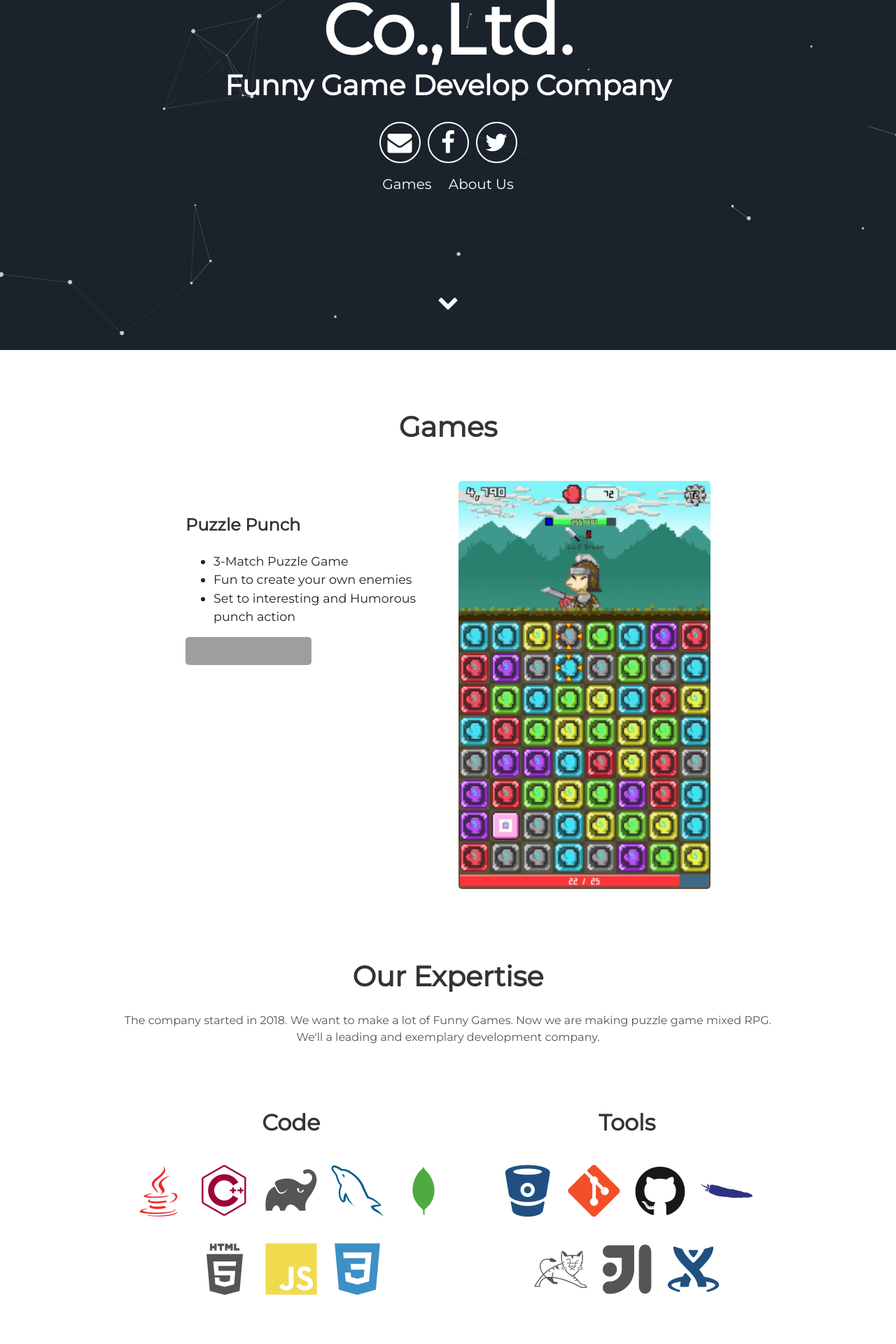
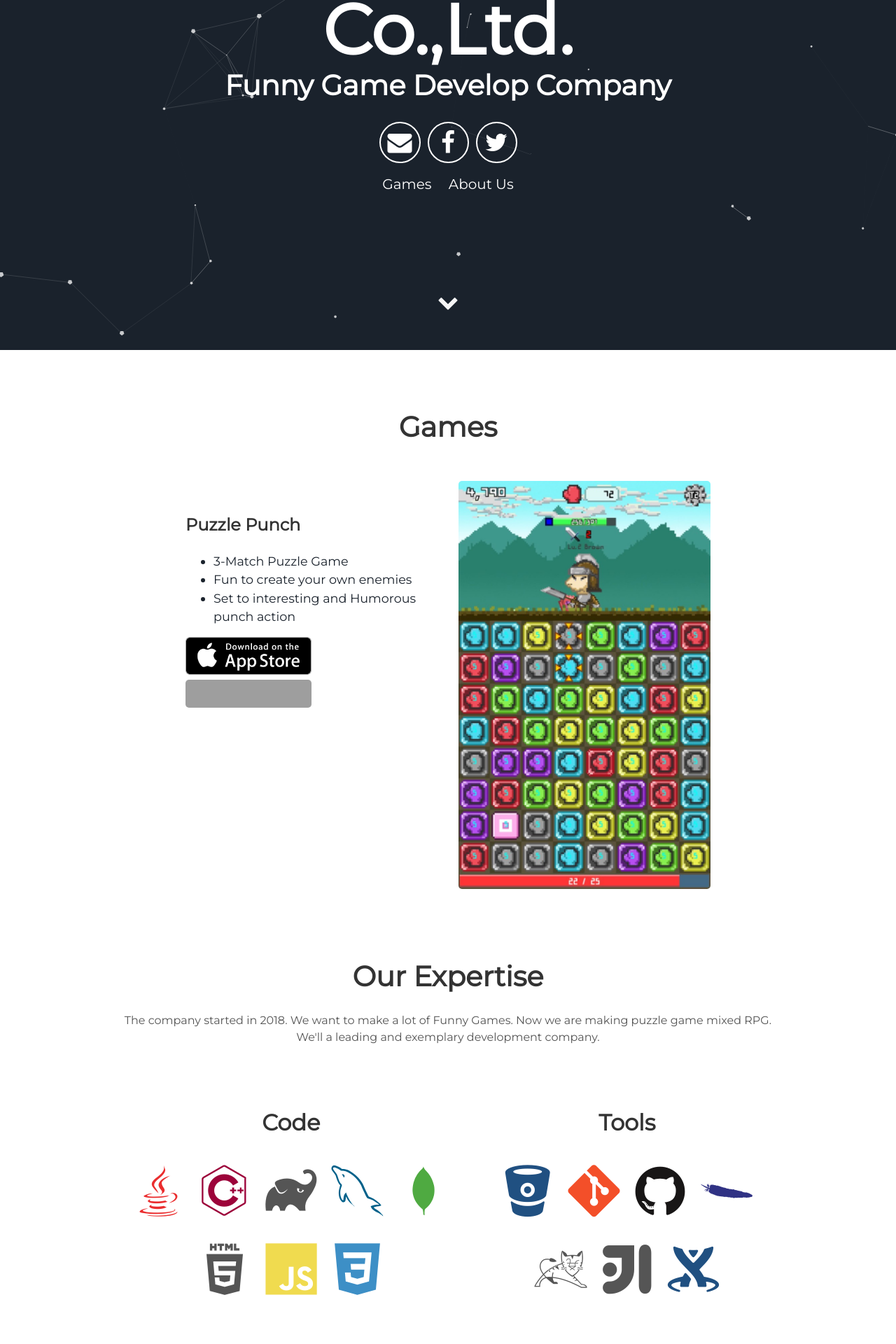
Before and after one commit to gempack/gempack.github.io, a Jekyll site: the page built from index.html, in a window 1280 px wide. Shown: the part 400-2320 px from the top of the page at 70% size. Built offline with Jekyll 4.4.1, drawn with Linux system fonts in a browser that asks for light colours; grey boxes are pictures that could not be loaded.

Commit message:
store link image

```diff
--- a/_includes/projects.html
+++ b/_includes/projects.html
@@ -14,7 +14,14 @@
     </ul>
     <p></p>
     <!-- <a class="project-link" href="#">COMING SOON</a> -->
-    <a href='http://play.google.com/store/apps/details?id=com.gempack.PuzzlePunch.android&pcampaignid=MKT-Other-global-all-co-prtnr-py-PartBadge-Mar2515-1' target="_blank"><img alt='Get it on Google Play' src='https://play.google.com/intl/en_us/badges/images/generic/en_badge_web_generic.png' width="50%" height="50%"/></a>
+    <!-- <a href='itms-apps://itunes.apple.com/app/id1375299883' target="_blank"> -->
+    <a href='' target="_blank">
+      <img alt='Download on the App Store' src='/assets/img/download-on-the-app-store.png' width="50%" height="50%"/>
+    </a>
+    <!-- <a href='http://play.google.com/store/apps/details?id=com.gempack.PuzzlePunch.android&pcampaignid=MKT-Other-global-all-co-prtnr-py-PartBadge-Mar2515-1' target="_blank"> -->
+    <a href='' target="_blank">
+      <img alt='Get it on Google Play' src='https://play.google.com/intl/en_us/badges/images/generic/en_badge_web_generic.png' width="50%" height="50%"/>
+    </a>
   </div>
 </div>
 
```
